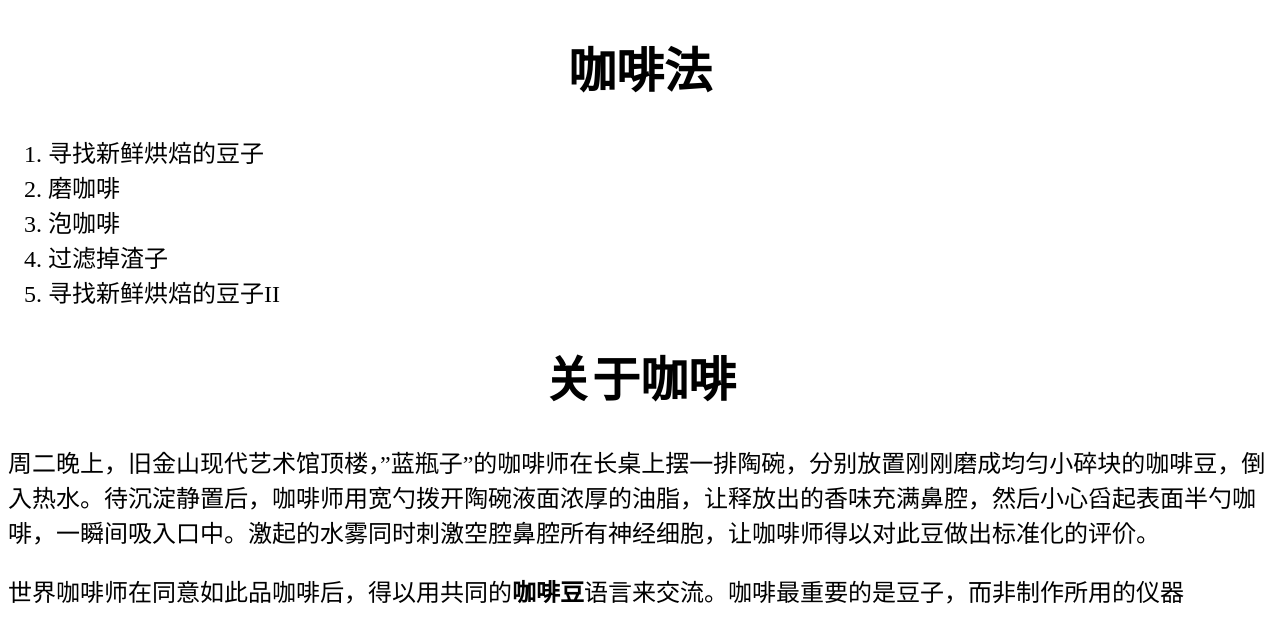
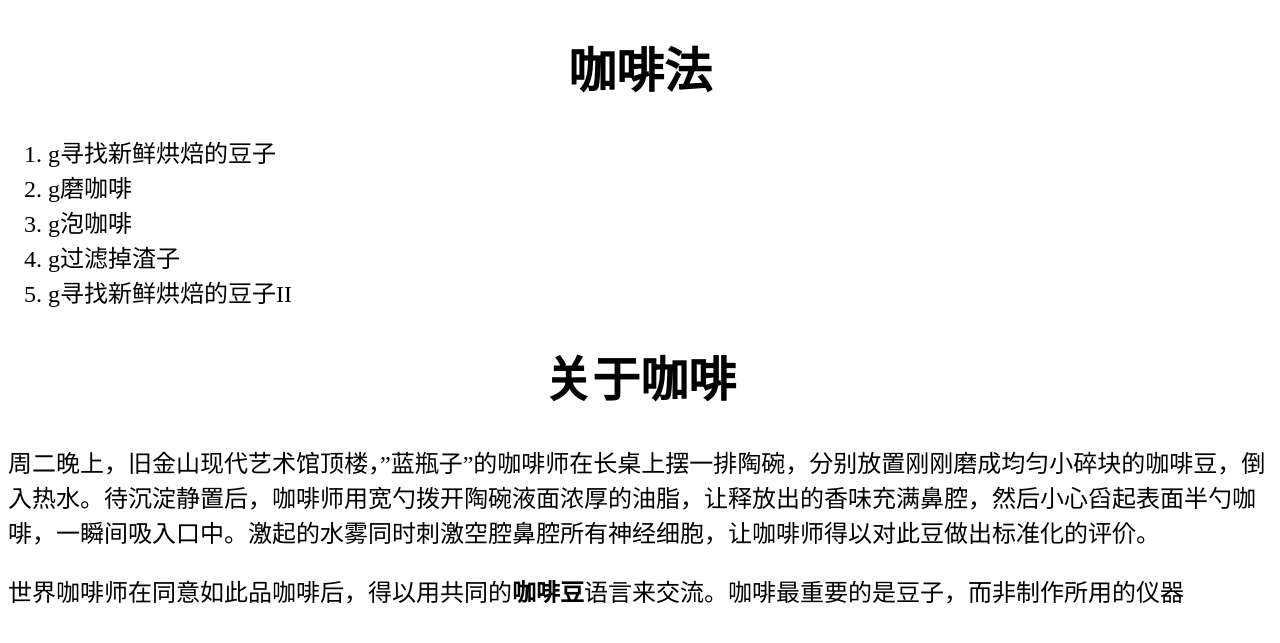
Before and after one commit to pspEgg/cohi, a Jekyll site: the page built from index.md, in a window 1280 px wide. Shown: the top 643 px of the page. Built offline with Jekyll 4.4.1, drawn with Linux system fonts in a browser that asks for light colours.

```diff
--- a/index.md
+++ b/index.md
@@ -5,11 +5,11 @@ layout: default
 
 # 咖啡法
 
-1. 寻找新鲜烘焙的豆子
-2. 磨咖啡
-3. 泡咖啡
-4. 过滤掉渣子
-5. 寻找新鲜烘焙的豆子II
+1. g寻找新鲜烘焙的豆子
+2. g磨咖啡
+3. g泡咖啡
+4. g过滤掉渣子
+5. g寻找新鲜烘焙的豆子II
 
 # 关于咖啡
 
```
